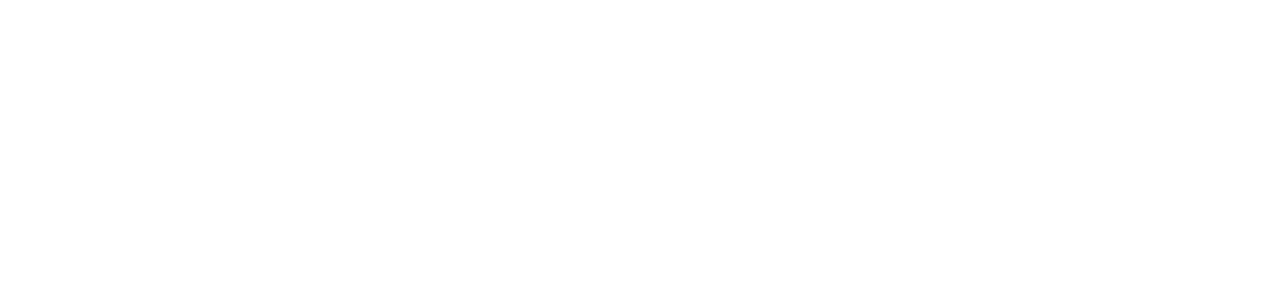
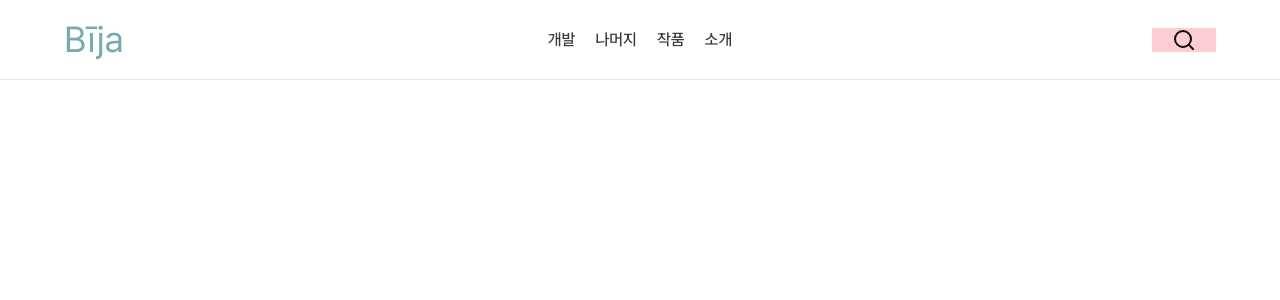
Before and after one commit to mrbonk97/bija, a Next.js app: page / in a window 1280 px wide. Shown: the top 300 px of the page. Built offline with nearby package versions, Linux system fonts and the light colour scheme.

Commit message:
커스텀 색상 설정 및 네비게이션 구현

```diff
--- a/app/globals.css
+++ b/app/globals.css
@@ -33,6 +33,8 @@
     --chart-4: 43 74% 66%;
     --chart-5: 27 87% 67%;
     --radius: 0.5rem;
+
+    --custom-1: 183 26% 57%; /* #76abae */
   }
   .dark {
     --background: 0 0% 3.9%;
@@ -59,6 +61,8 @@
     --chart-3: 30 80% 55%;
     --chart-4: 280 65% 60%;
     --chart-5: 340 75% 55%;
+
+    --custom-1: 183 26% 57%; /* #76abae */
   }
 }
 
@@ -70,3 +74,8 @@
     @apply bg-background text-foreground;
   }
 }
+
+html,
+body {
+  height: 100%;
+}
--- a/app/layout.tsx
+++ b/app/layout.tsx
@@ -2,10 +2,11 @@
 import type { Metadata } from "next";
 import { ThemeProvider } from "@/components/theme-provider";
 import { pretendard } from "@/lib/font";
+import { Topnav } from "@/components/nav/top-nav";
 
 export const metadata: Metadata = {
-  title: "개발 블로그{비자}",
-  description: "개발 블로그{비자}",
+  title: "개발 블로그[비자]",
+  description: "개발도 하고 피자도 먹고",
 };
 
 export default function RootLayout({
@@ -22,6 +23,7 @@
           enableSystem
           disableTransitionOnChange
         >
+          <Topnav />
           {children}
         </ThemeProvider>
       </body>
--- /dev/null
+++ b/components/logo.tsx
@@ -0,0 +1,9 @@
+import Link from "next/link";
+
+export function Logo() {
+  return (
+    <Link href={"/"} className="inline-block w-16 text-4xl text-custom-1">
+      Bīja
+    </Link>
+  );
+}
--- /dev/null
+++ b/components/nav/top-nav.tsx
@@ -0,0 +1,20 @@
+import { Logo } from "@/components/logo";
+import { MENU } from "@/constants";
+import { SearchIcon } from "lucide-react";
+import Link from "next/link";
+
+export function Topnav() {
+  return (
+    <nav className="fixed top-0 px-[5%] h-20 w-full bg-background flex items-center justify-between border-b">
+      <Logo />
+      <ul className="space-x-5 font-medium opacity-80">
+        {MENU.map((item) => (
+          <li key={item.id} className="inline underline-offset-4 hover:underline">
+            <Link href={item.url}>{item.title}</Link>
+          </li>
+        ))}
+      </ul>
+      <SearchIcon className="inline-block w-16 bg-rose-200" />
+    </nav>
+  );
+}
--- /dev/null
+++ b/constants/index.ts
@@ -0,0 +1,22 @@
+export const MENU = [
+  {
+    id: "menu-1",
+    title: "개발",
+    url: "/dev",
+  },
+  {
+    id: "menu-2",
+    title: "나머지",
+    url: "/others",
+  },
+  {
+    id: "menu-3",
+    title: "작품",
+    url: "/product",
+  },
+  {
+    id: "menu-4",
+    title: "소개",
+    url: "/about-me",
+  },
+];
--- a/tailwind.config.ts
+++ b/tailwind.config.ts
@@ -10,53 +10,56 @@
   theme: {
     extend: {
       colors: {
-  			background: 'hsl(var(--background))',
-  			foreground: 'hsl(var(--foreground))',
+        background: "hsl(var(--background))",
+        foreground: "hsl(var(--foreground))",
         card: {
-  				DEFAULT: 'hsl(var(--card))',
-  				foreground: 'hsl(var(--card-foreground))'
+          DEFAULT: "hsl(var(--card))",
+          foreground: "hsl(var(--card-foreground))",
         },
         popover: {
-  				DEFAULT: 'hsl(var(--popover))',
-  				foreground: 'hsl(var(--popover-foreground))'
+          DEFAULT: "hsl(var(--popover))",
+          foreground: "hsl(var(--popover-foreground))",
         },
         primary: {
-  				DEFAULT: 'hsl(var(--primary))',
-  				foreground: 'hsl(var(--primary-foreground))'
+          DEFAULT: "hsl(var(--primary))",
+          foreground: "hsl(var(--primary-foreground))",
         },
         secondary: {
-  				DEFAULT: 'hsl(var(--secondary))',
-  				foreground: 'hsl(var(--secondary-foreground))'
+          DEFAULT: "hsl(var(--secondary))",
+          foreground: "hsl(var(--secondary-foreground))",
         },
         muted: {
-  				DEFAULT: 'hsl(var(--muted))',
-  				foreground: 'hsl(var(--muted-foreground))'
+          DEFAULT: "hsl(var(--muted))",
+          foreground: "hsl(var(--muted-foreground))",
         },
         accent: {
-  				DEFAULT: 'hsl(var(--accent))',
-  				foreground: 'hsl(var(--accent-foreground))'
+          DEFAULT: "hsl(var(--accent))",
+          foreground: "hsl(var(--accent-foreground))",
         },
         destructive: {
-  				DEFAULT: 'hsl(var(--destructive))',
-  				foreground: 'hsl(var(--destructive-foreground))'
+          DEFAULT: "hsl(var(--destructive))",
+          foreground: "hsl(var(--destructive-foreground))",
         },
-  			border: 'hsl(var(--border))',
-  			input: 'hsl(var(--input))',
-  			ring: 'hsl(var(--ring))',
+        border: "hsl(var(--border))",
+        input: "hsl(var(--input))",
+        ring: "hsl(var(--ring))",
         chart: {
-  				'1': 'hsl(var(--chart-1))',
-  				'2': 'hsl(var(--chart-2))',
-  				'3': 'hsl(var(--chart-3))',
-  				'4': 'hsl(var(--chart-4))',
-  				'5': 'hsl(var(--chart-5))'
-  			}
+          "1": "hsl(var(--chart-1))",
+          "2": "hsl(var(--chart-2))",
+          "3": "hsl(var(--chart-3))",
+          "4": "hsl(var(--chart-4))",
+          "5": "hsl(var(--chart-5))",
+        },
+        custom: {
+          "1": "hsl(var(--custom-1))",
+        },
       },
       borderRadius: {
-  			lg: 'var(--radius)',
-  			md: 'calc(var(--radius) - 2px)',
-  			sm: 'calc(var(--radius) - 4px)'
-  		}
-  	}
+        lg: "var(--radius)",
+        md: "calc(var(--radius) - 2px)",
+        sm: "calc(var(--radius) - 4px)",
+      },
+    },
   },
   plugins: [require("tailwindcss-animate")],
 } satisfies Config;
```
Lines whose indentation alone changed are shown as unchanged.
